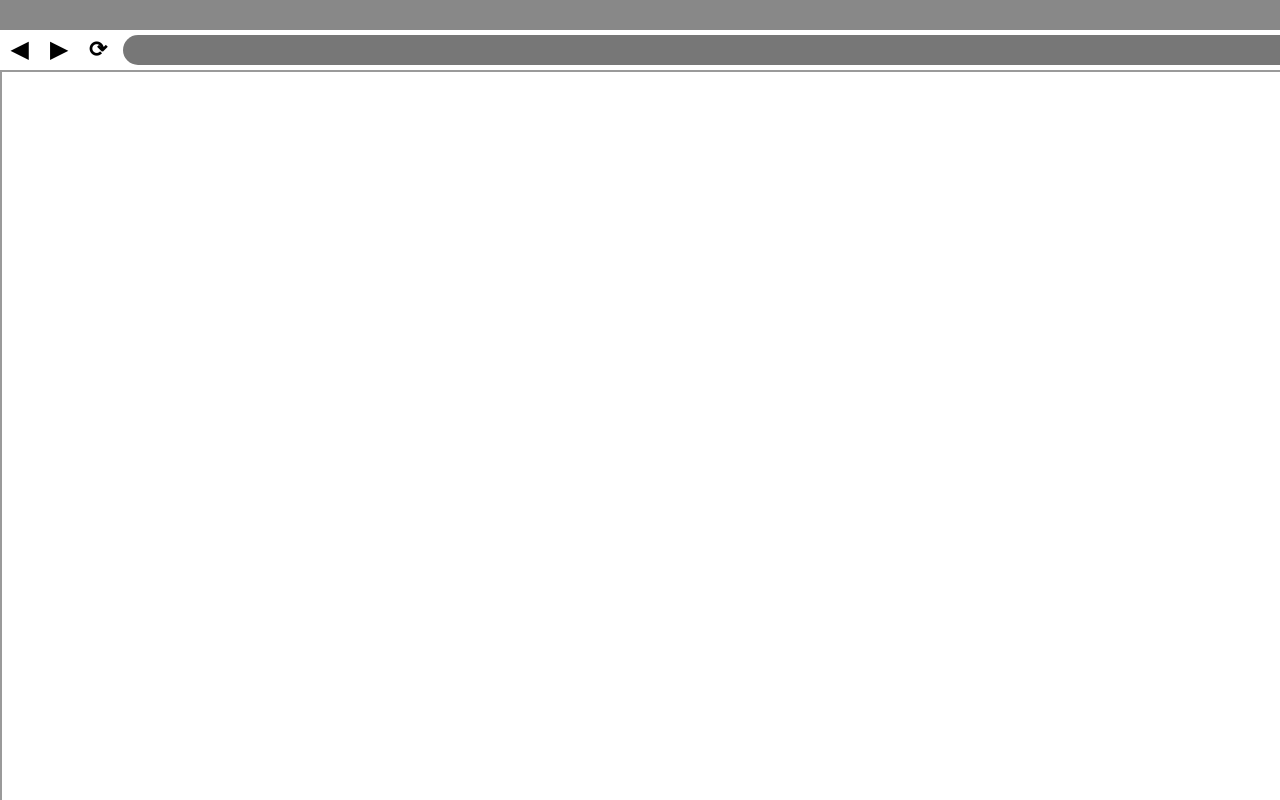
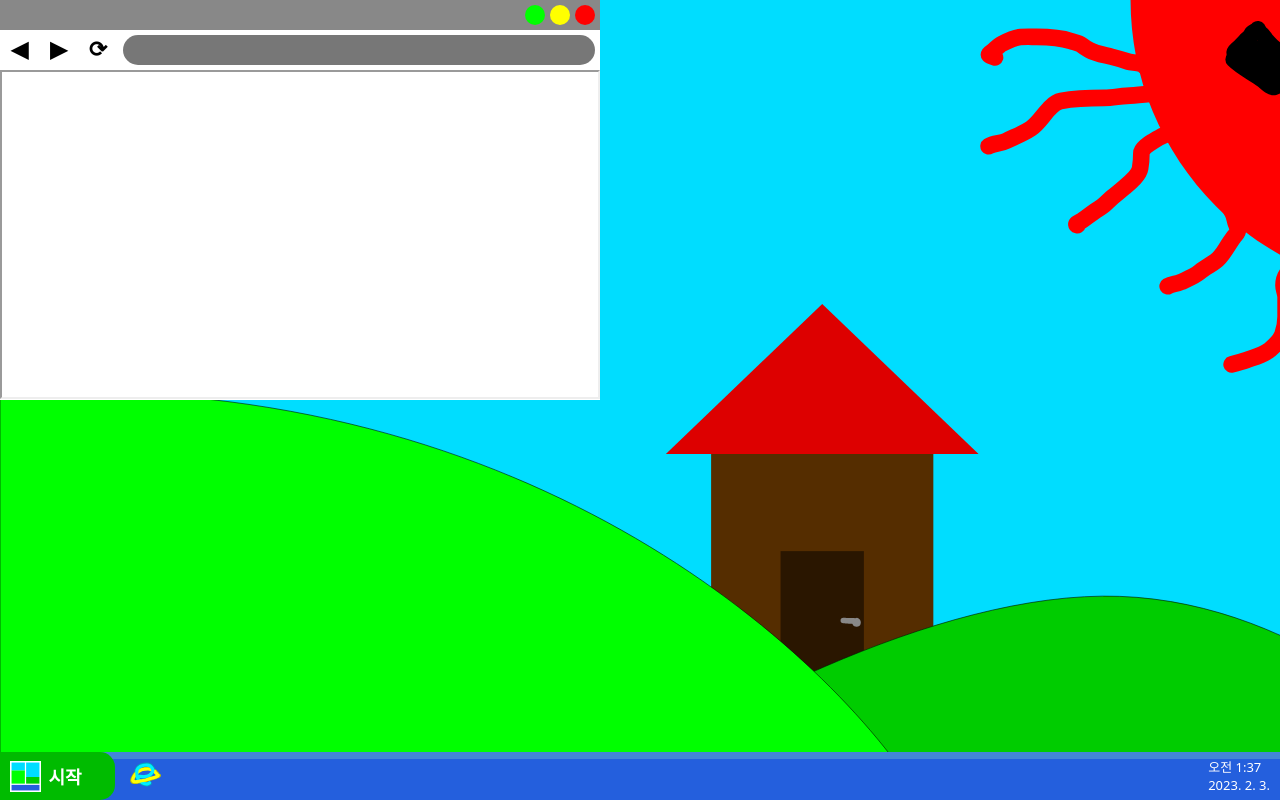
Before and after one commit to museekee/smopuim, a React (Create React App) app: page / in a window 1280 px wide. Both pictures are taken after a click on the button 145 px from the left and 776 px from the top of the page. Built offline with nearby package versions, Linux system fonts and the light colour scheme; a web font is replaced by a local one.

Commit message:
window의 닫기 기능, 배경화면 아이콘 옮기기

```diff
--- a/src/Main.tsx
+++ b/src/Main.tsx
@@ -5,7 +5,7 @@ import logo from "./logo.svg"
 import { useEffect, useState } from "react"
 import Internet from "./assets/images/internet.svg"
 import Window from "./components/window"
-import Browser from "./components/browser"
+import Browser, { reset as browserReset } from "./components/windows/browser"
 
 function Main() {
   const Clock = () =>{
@@ -28,6 +28,9 @@ function Main() {
     <>
     <div id={styles["main"]}>
       <div id={styles["icons"]}>
+        <Icon name="인터넷" image={Internet} onclick={() => ClickCountCheck(2, () => opencloseWindow("internet"))} />
+        <Icon name="인터넷" image={Internet} onclick={() => ClickCountCheck(2, () => opencloseWindow("internet"))} />
+        <Icon name="인터넷" image={Internet} onclick={() => ClickCountCheck(2, () => opencloseWindow("internet"))} />
         <Icon name="인터넷" image={Internet} onclick={() => ClickCountCheck(2, () => opencloseWindow("internet"))} />
       </div>
       <div id={styles["taskbar"]}>
@@ -56,7 +59,7 @@ function Main() {
       </div>
     </div>
     <div id={styles["windows"]}>
-      <Window width={1600} height={900} id="internet">
+      <Window width={600} height={400} id="internet" reset={browserReset}>
         <Browser />
       </Window>
     </div>
@@ -77,7 +80,7 @@ export function ClickCountCheck(n: number, callback: () => void) {
 }
 export function opencloseWindow(id: string) {
   const elem = document.getElementById(id)
-  if (elem) elem.classList.toggle(styles["invisibility"])
+  if (elem) elem.classList.toggle(styles["visibility"])
 }
 export function maximumWindow(id: string) {
   const elem = document.getElementById(id)
--- a/src/components/icon.tsx
+++ b/src/components/icon.tsx
@@ -1,13 +1,17 @@
 import React from "react"
+import Draggable from "react-draggable"
 import xIcon from "./../assets/images/xIcon.svg"
-import styles from "./../styles/main.module.scss"
+import styles from "./../styles/icon.module.scss"
 
 function Icon({name, image, onclick}: {name: string, image: string, onclick: () => any}) {
+  const nr = React.useRef(null)
   return (
-        <button className={styles["icon"]} onClick={onclick}>
-            <img className={styles["iconPic"]} src={image} alt={`${name} 이미지`} />
+    <Draggable nodeRef={nr} grid={[85, 95]}>
+      <button className={styles["icon"]} onClick={onclick} ref={nr}>
+        <div className={styles["iconPic"]} style={{backgroundImage: `url(${image})`, backgroundSize: "contain", backgroundPosition: "center", backgroundRepeat: "no-repeat"}} />
         <span className={styles["desc"]}>{name}</span>
       </button>
+    </Draggable>
   )
 }
 
--- a/src/components/startMenu.tsx
+++ b/src/components/startMenu.tsx
@@ -1,4 +1,4 @@
-import styles from "./../styles/main.module.scss"
+import styles from "./../styles/startMenu.module.scss"
 
 function StartMenu() {
   return (
--- a/src/components/window.tsx
+++ b/src/components/window.tsx
@@ -1,15 +1,23 @@
 import { opencloseWindow, maximumWindow } from "../main"
-import styles from "./../styles/main.module.scss"
+import styles from "./../styles/window.module.scss"
+import Mstyles from "./../styles/main.module.scss"
+import Draggable from "react-draggable"
+import React from "react";
 
-function Window({width, height, children, id}: {width: number, height: number, children: JSX.Element | JSX.Element[], id: string}) {
+function Window({width, height, children, id, reset}: {width: number, height: number, children: JSX.Element | JSX.Element[], id: string, reset: () => void}) {
+  const nodeRef = React.useRef(null);
   return (
-    <div id={id} className={`${styles["window"]} ${styles["invisibility"]}`} style={{width: width, height: height}}>
-      <div className={styles["header"]}>
-        <button className={`${styles["maximum"]} ${styles["button"]}`} onClick={() => maximumWindow(id)} />
-        <button className={`${styles["close"]} ${styles["button"]}`} onClick={() => opencloseWindow(id)} />
+    <Draggable nodeRef={nodeRef} handle="header" defaultClassNameDragging={Mstyles["visibility"]} defaultClassNameDragged={Mstyles["visibility"]}>
+      <div id={id} className={`${styles["window"]} no-cursor`} style={{width: width, height: height}} ref={nodeRef}>
+        <header className={`${styles["header"]}`}>
+          <button className={`${styles["maximum"]} ${styles["button"]}`} onClick={() => maximumWindow(id)} />
+          <button className={`${styles["minimum"]} ${styles["button"]}`} onClick={() => opencloseWindow(id)} />
+          <button className={`${styles["close"]} ${styles["button"]}`} onClick={() => {reset(); opencloseWindow(id)}} />
+          {/* <button className={`${styles["close"]} ${styles["button"]}`} onClick={() => closeWindow(id, children)} /> */}
+        </header>
+        {children}
       </div>
-      {children}
-    </div>
+    </Draggable>
   )
 }
 Window.defaultProps = {
--- a/src/components/browser.tsx
+++ b/src/components/windows/browser.tsx
@@ -1,8 +1,8 @@
 import { useState } from "react"
-import styles from "./../styles/browser.module.scss"
+import styles from "./../../styles/browser.module.scss"
 
+let location = "about:blank"
 function Browser() {
-  const [location, setLocation] = useState("about:blank")
   return (
     <div className="content">
       <div className={styles["header"]}>
@@ -10,11 +10,14 @@ function Browser() {
         <button>▶</button>
         <button>⟳</button>
         <div className={styles["locationContainer"]}>
-          <input type="text" onChange={(e) => setLocation(e.target.value)}/>
+          <input type="text" onChange={(e) => location = e.target.value}/>
         </div>
       </div>
       <iframe src={location} title="브라우저" id="browserBrowser" />
     </div>
   )
 }
+export function reset() {
+  location = ""
+}
 export default Browser
--- /dev/null
+++ b/src/styles/icon.module.scss
@@ -0,0 +1,34 @@
+.icon {
+    display: flex;
+    width: 100%;
+    height: 100%;
+    flex-direction: column;
+    cursor: pointer;
+
+    .iconPic {
+      width: calc(100% - 10px);
+      aspect-ratio: 1 / 1;
+      margin: 5px;
+    }
+    .desc {
+      width: 100%;
+      text-align: center;
+      font-size: 13px;
+      white-space: nowrap;
+      overflow: hidden;
+      text-overflow: ellipsis;
+    }
+  }
+  .icon:focus {
+    position: relative;
+    z-index: 2;
+    height: max-content;
+    padding-bottom: 5px;
+    background: #0088ffbb;
+    outline: 1px solid #0088ff;
+
+    .desc {
+      white-space: pre-wrap;
+      word-break: break-all;
+    }
+}
--- a/src/styles/main.module.scss
+++ b/src/styles/main.module.scss
@@ -17,46 +17,13 @@ span {
 
   #icons {
     display: grid;
-    grid-template-columns: repeat(auto-fill, minmax(80px, 1fr));
-    grid-template-rows: repeat(auto-fill, minmax(90px, 1fr));
+    // grid-template-columns: repeat(auto-fill, minmax(80px, 1fr));
+    // grid-template-rows: repeat(auto-fill, minmax(90px, 1fr));
+    grid-template-columns: repeat(auto-fill, 80px);
+    grid-template-rows: repeat(auto-fill, 90px);
     gap: 5px;
     grid-auto-flow: column;
     padding: 3px;
-
-    .icon {
-      display: flex;
-      width: 100%;
-      height: 100%;
-      flex-direction: column;
-      cursor: pointer;
-
-      .iconPic {
-        width: calc(100% - 10px);
-        aspect-ratio: 1 / 1;
-        margin: 5px;
-      }
-      .desc {
-        width: 100%;
-        text-align: center;
-        font-size: 13px;
-        white-space: nowrap;
-        overflow: hidden;
-        text-overflow: ellipsis;
-      }
-    }
-    .icon:focus {
-      position: relative;
-      z-index: 2;
-      height: max-content;
-      padding-bottom: 5px;
-      background: #0088ffbb;
-      outline: 1px solid #0088ff;
-
-      .desc {
-        white-space: pre-wrap;
-        word-break: break-all;
-      }
-    }
   }
 
   #taskbar {
@@ -132,46 +99,6 @@ span {
     }
   }
 }
-#windows {
-  // display: none;
-
-  .window {
-    display: grid;
-    grid-template-rows: auto 1fr;
-    position: fixed;
-    z-index: 999;
-    top: 0;
-    background: #ffffff;
-    transition: all 250ms;
-    visibility: visible;
-    min-width: 0px;
-    min-height: 0px;
-
-    .header {
-      display: flex;
-      background: #888888;
-      height: 20px;
-      padding: 5px;
-      justify-content: flex-end;
-
-      .button {
-        border-radius: 50%;
-        height: 100%;
-        aspect-ratio: 1 / 1;
-        margin-left: 5px;
-      }
-      .close {
-        background: #ff0000;
-      }
-      .maximum {
-        background: #00ff00;
-      }
-    }
-    .header:active {
-      cursor: move;
-    }
-  }
-}
 
 
 
@@ -184,8 +111,10 @@ span {
 .maximumsize {
   width: 100% !important;
   height: calc(100% - 50px) !important;
+  transform: translateX(0) !important;
+  transform: translateY(0) !important;
 }
-.invisibility {
-  visibility: hidden !important;
-  transform: scale(0);
+.visibility {
+  visibility: visible !important;
+  scale: 1 !important;
 }
--- /dev/null
+++ b/src/styles/window.module.scss
@@ -0,0 +1,39 @@
+.window {
+  display: grid;
+  grid-template-rows: auto 1fr;
+  position: fixed;
+  z-index: 999;
+  top: 0;
+  background: #ffffff;
+  transition: width 250ms, height 250ms, scale 100ms;
+  visibility: hidden;
+  min-width: 0px;
+  min-height: 0px;
+  scale: 0;
+  .header {
+    display: flex;
+    background: #888888;
+    height: 20px;
+    padding: 5px;
+    justify-content: flex-end;
+
+    .button {
+      border-radius: 50%;
+      height: 100%;
+      aspect-ratio: 1 / 1;
+      margin-left: 5px;
+    }
+    .close {
+      background: #ff0000;
+    }
+    .minimum {
+      background: #ffff00;
+    }
+    .maximum {
+      background: #00ff00;
+    }
+  }
+  .header:active {
+    cursor: move;
+  }
+}
```
Also changed, not shown: src/styles/startMenu.module.scss (added). Lines whose indentation alone changed are shown as unchanged.
